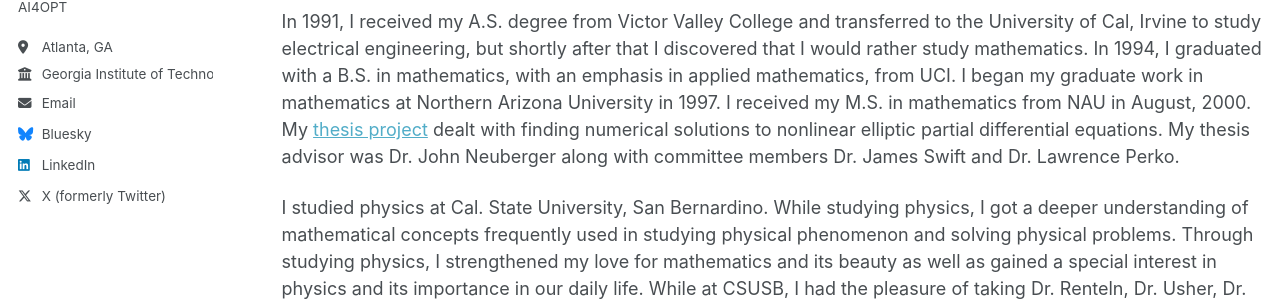
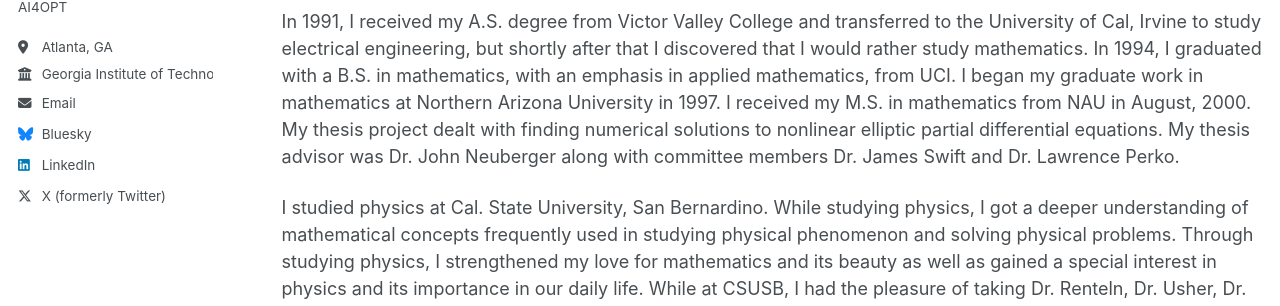
Before and after one commit to MButros/MButros.github.io, a Jekyll site: the page built from _pages/about me.md, in a window 1280 px wide and 900 px high. Shown: the part 380-686 px from the top of the window. Built offline with Jekyll 4.4.1, drawn with Linux system fonts in a browser that asks for light colours; part of the change alters nothing that is shown.

```diff
--- a/_pages/about me.md
+++ b/_pages/about me.md
@@ -11,7 +11,7 @@ redirect_from:
 I was born in Yonkers, New York but my family moved to Amman, Jordan (Middle East) when I was two years old.  I completed high school in Jordan and shortly after that I returned to the US to begin my higher education.  While in Jordan I was active in the Boy Scouts, soccer (we call it football though), and basketball.
 
 ## Education
-In 1991, I received my A.S. degree from Victor Valley College and transferred to the University of Cal, Irvine to study electrical engineering, but shortly after that I discovered that I would rather study mathematics.  In 1994, I graduated with a B.S. in mathematics, with an emphasis in applied mathematics, from UCI.  I began my graduate work in mathematics at Northern Arizona University in 1997.  I received my M.S. in mathematics from NAU in August, 2000.  My [thesis project](files/Thesis.pdf) dealt with finding numerical solutions to nonlinear elliptic partial differential equations.  My thesis advisor was Dr. John Neuberger along with committee members Dr. James Swift and Dr. Lawrence Perko.
+In 1991, I received my A.S. degree from Victor Valley College and transferred to the University of Cal, Irvine to study electrical engineering, but shortly after that I discovered that I would rather study mathematics.  In 1994, I graduated with a B.S. in mathematics, with an emphasis in applied mathematics, from UCI.  I began my graduate work in mathematics at Northern Arizona University in 1997.  I received my M.S. in mathematics from NAU in August, 2000.  My thesis project dealt with finding numerical solutions to nonlinear elliptic partial differential equations.  My thesis advisor was Dr. John Neuberger along with committee members Dr. James Swift and Dr. Lawrence Perko.
 
 I studied physics at Cal. State University, San Bernardino. While studying physics, I got a deeper understanding of mathematical concepts frequently used in studying physical phenomenon and solving physical problems. Through studying physics, I strengthened my love for mathematics and its beauty as well as gained a special interest in physics and its importance in our daily life. While at CSUSB, I had the pleasure of taking Dr. Renteln, Dr. Usher, Dr. Kolehmainen, and Dr. Dixon. I learned from each one of them about physics (of course), but more importantly, about being a professor.
 
```
